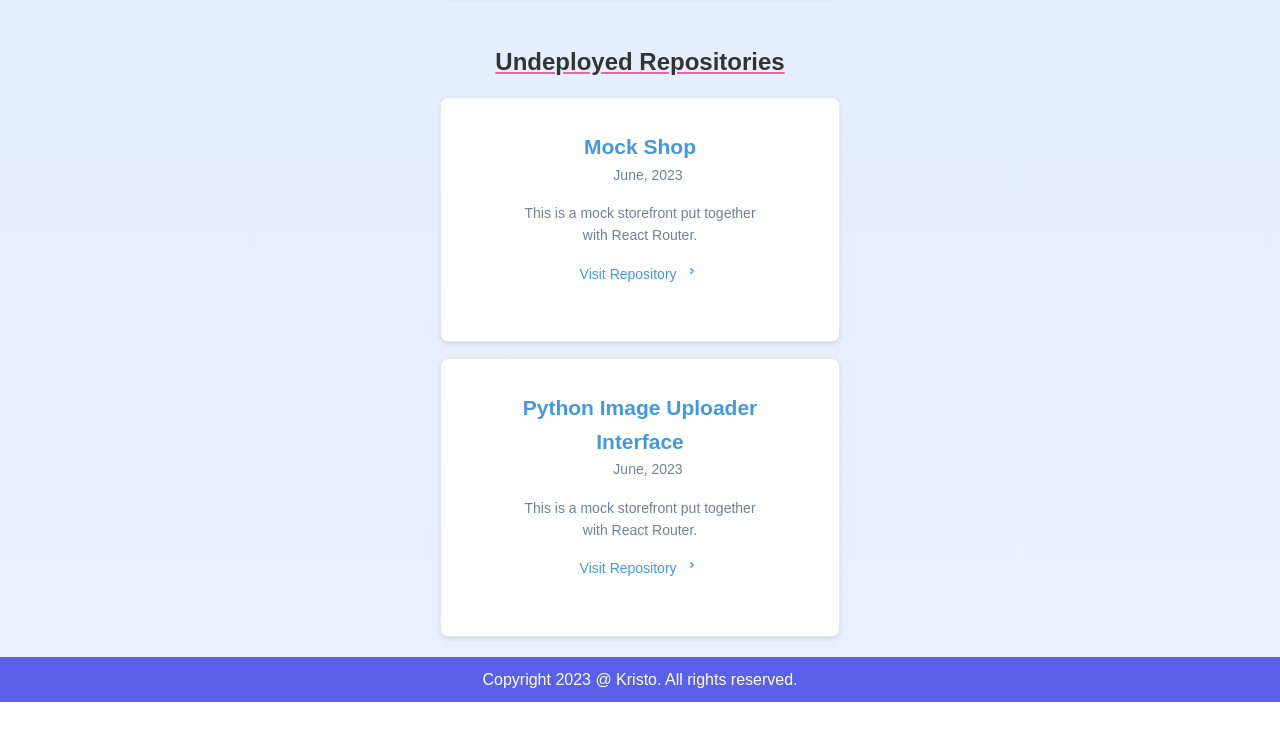
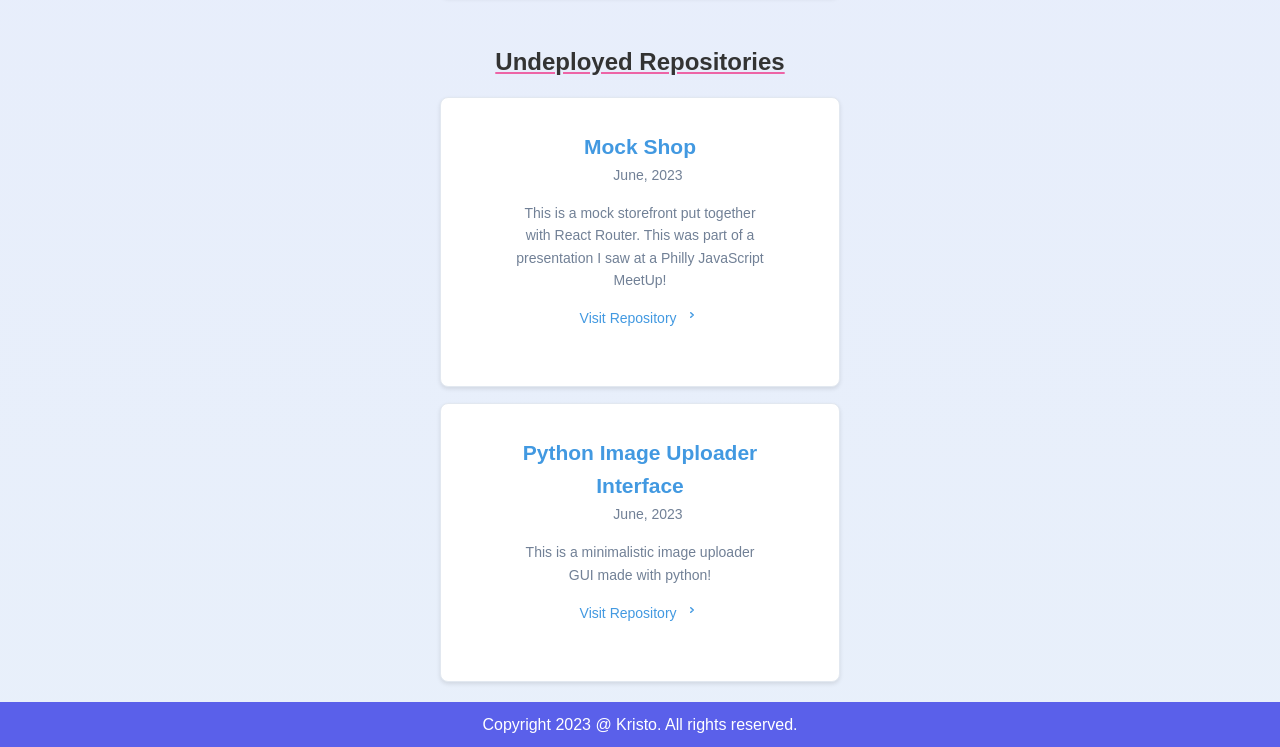
Before and after one commit to kristo-baricevic/portfolio, a plain HTML site: page index.html in a window 1280 px wide. Shown: the part 4402-5149 px from the top of the page. Before the commit the page ends 5104 px from the top, so only its background shows below. Drawn offline with Linux system fonts and the light colour scheme; a script that the page names is missing.

Commit message:
new commit

```diff
--- a/index.html
+++ b/index.html
@@ -365,7 +365,8 @@
                     June, 2023
                   </time>
                   <p class="repo-description">
-                    This is a mock storefront put together with React Router.
+                    This is a mock storefront put together with React Router. This was part of a presentation I saw
+                    at a Philly JavaScript MeetUp!
                   </p>
                   <div class="visit-repo">
                     Visit Repository
@@ -388,7 +389,7 @@
                     June, 2023
                   </time>
                   <p class="repo-description">
-                    This is a mock storefront put together with React Router.
+                    This is a minimalistic image uploader GUI made with python!
                   </p>
                   <div class="visit-repo">
                     Visit Repository
```
